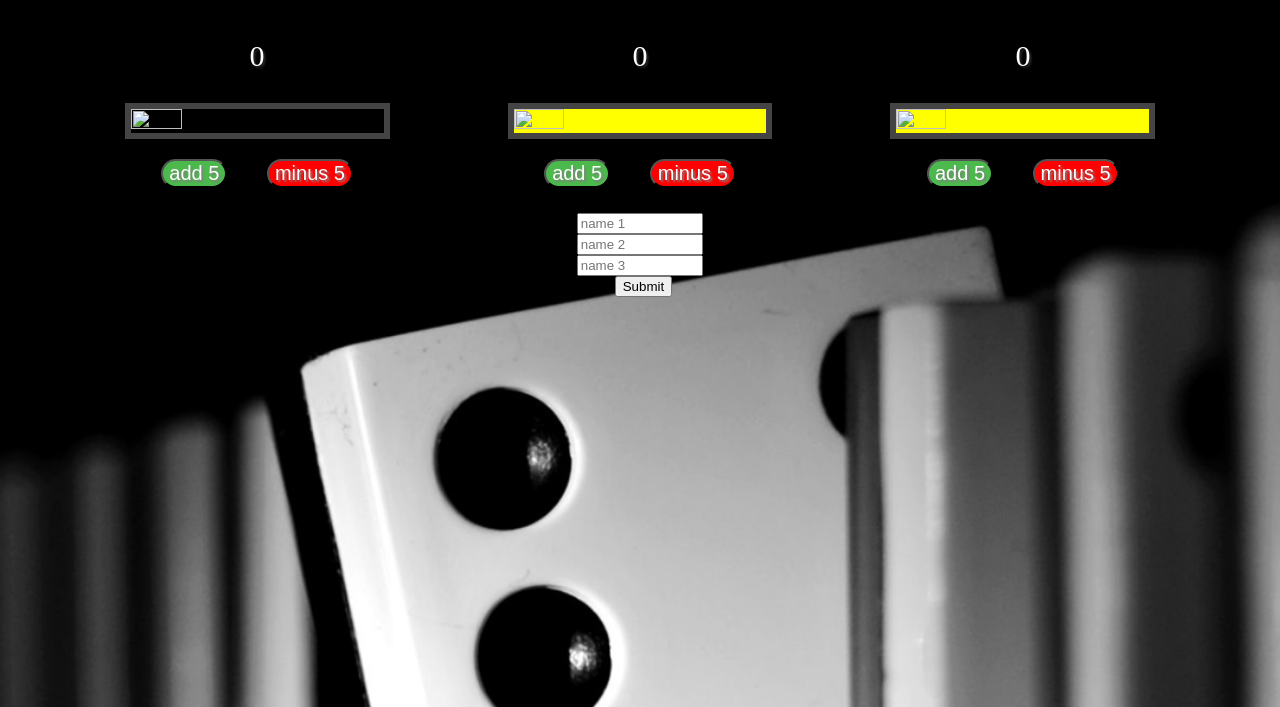
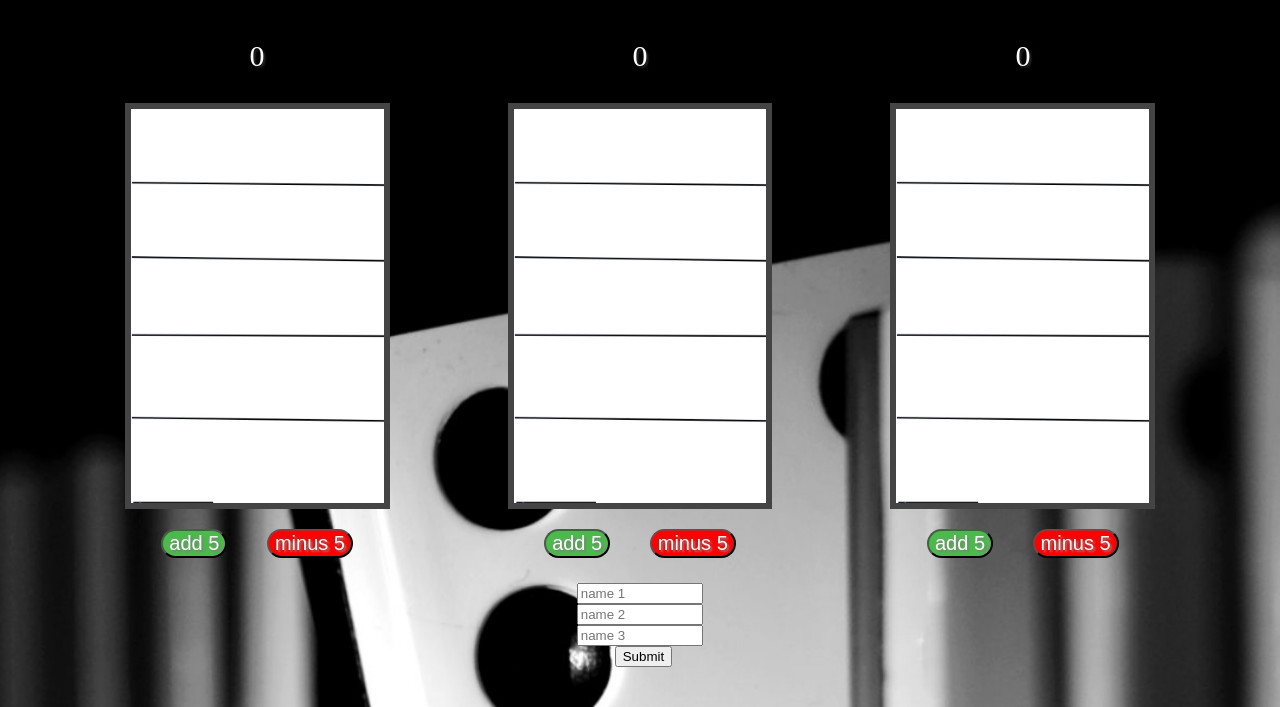
Before and after one commit to cerna234/dominoPointCounter, a plain HTML site: page index.html in a window 1280 px wide. Shown: the part 93-800 px from the top of the page. Drawn offline with Linux system fonts and the light colour scheme.

Commit message:
Update index.html

```diff
--- a/index.html
+++ b/index.html
@@ -42,18 +42,18 @@
 
         <div class="score-container">
 
-            <img id="blank_image" src="images/canvas0.jpg">
+            <img id="blank_image" src="canvas0.jpg">
 
             </img>
 
 
 
-            <img id="blank_image2" src="images/canvas0.jpg">
+            <img id="blank_image2" src="canvas0.jpg">
 
             </img>
 
 
-            <img id="blank_image3" src="images/canvas0.jpg">
+            <img id="blank_image3" src="canvas0.jpg">
 
             </img>
 
```
